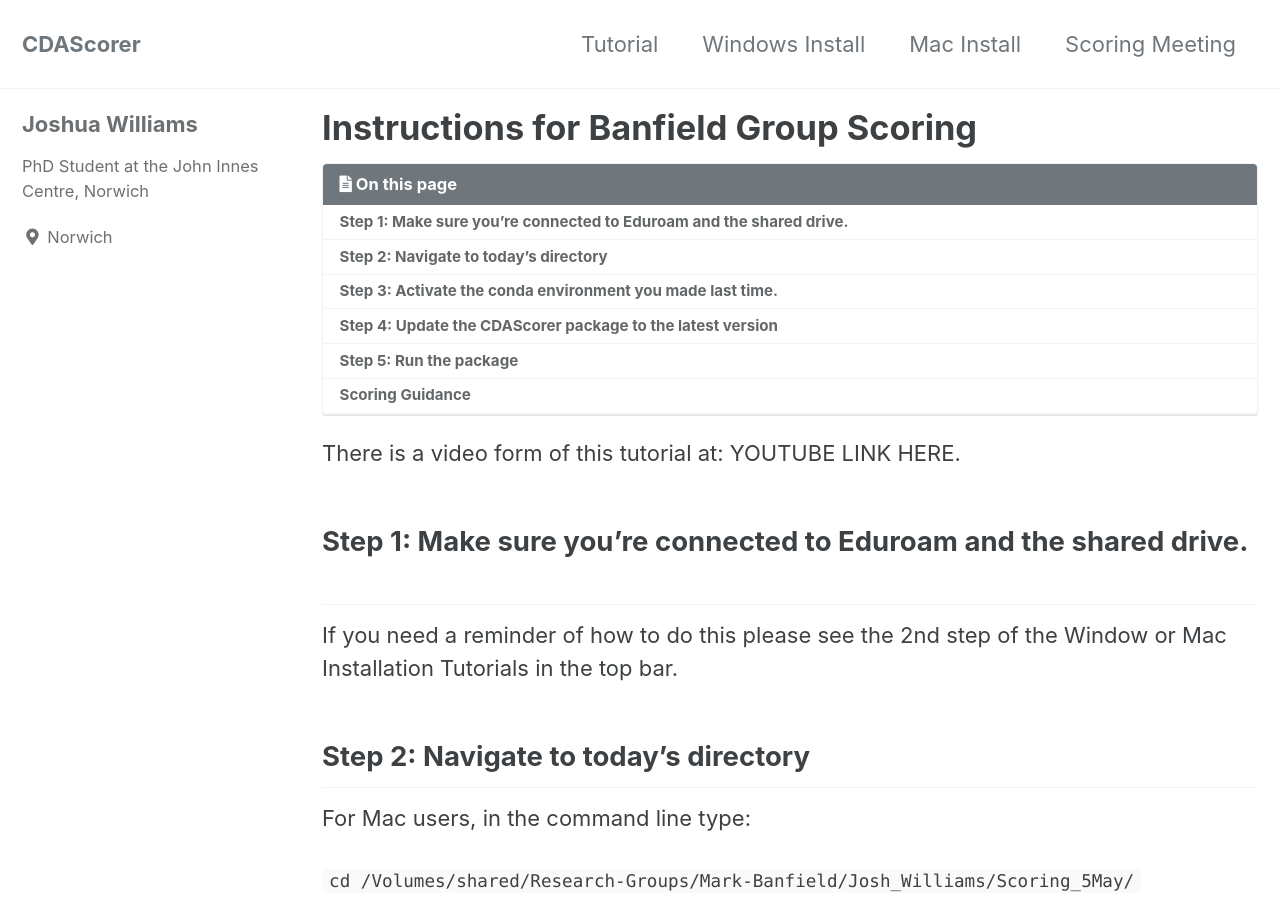
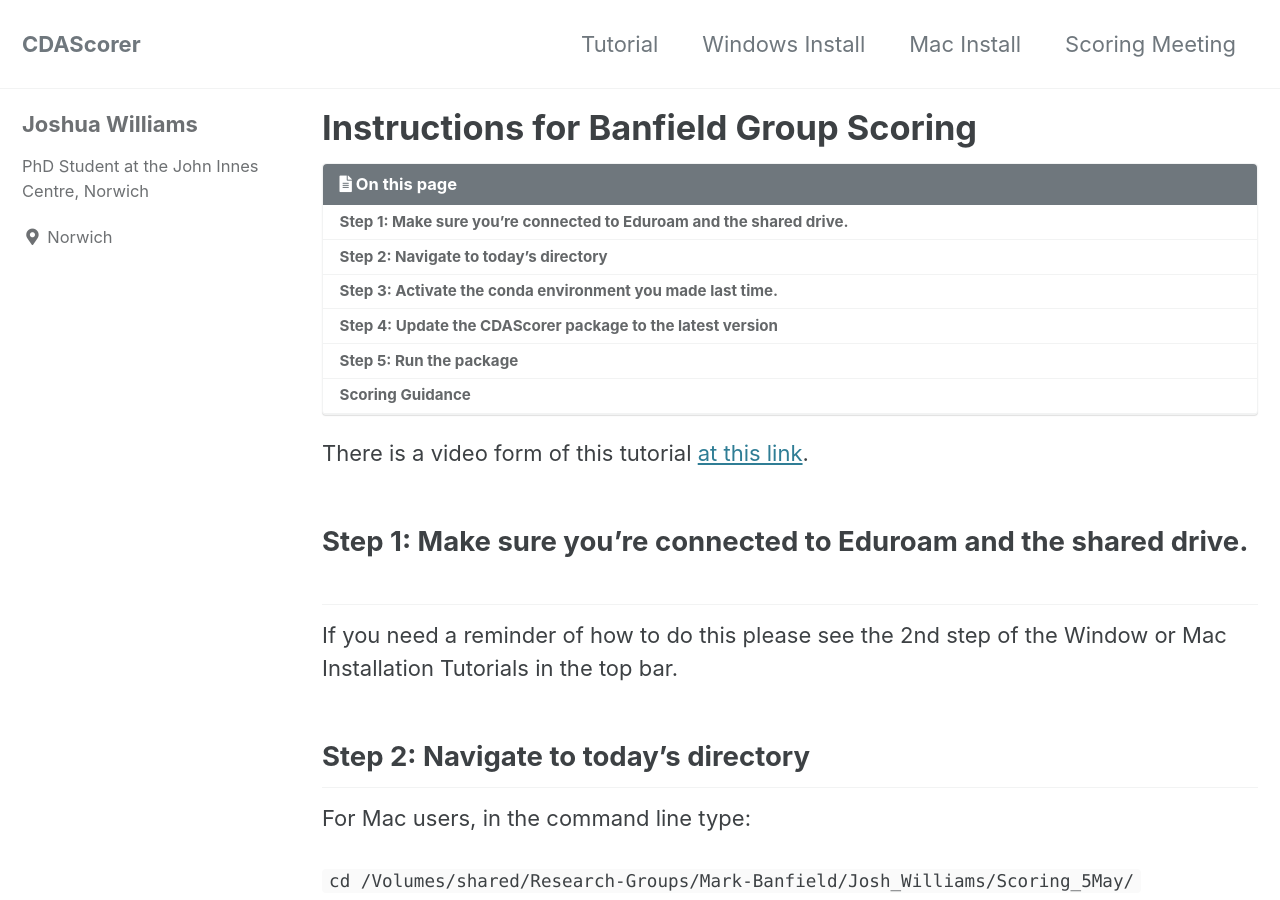
Before and after one commit to joshuandwilliams/CDAScorer, a Jekyll site: the page built from docs/_pages/scoring_meeting.md, in a window 1280 px wide and 900 px high. Built offline with Jekyll 4.4.1, drawn with Linux system fonts in a browser that asks for light colours; cached includes are drawn as plain includes.

Commit message:
Update scoring_meeting.md

```diff
--- a/docs/_pages/scoring_meeting.md
+++ b/docs/_pages/scoring_meeting.md
@@ -5,7 +5,7 @@ classes: wide
 toc: True
 ---
 
-There is a video form of this tutorial at: YOUTUBE LINK HERE.
+There is a video form of this tutorial [at this link](https://youtu.be/mnZx5ndiYMM).
 
 
 ## Step 1: Make sure you're connected to Eduroam and the shared drive.
```
